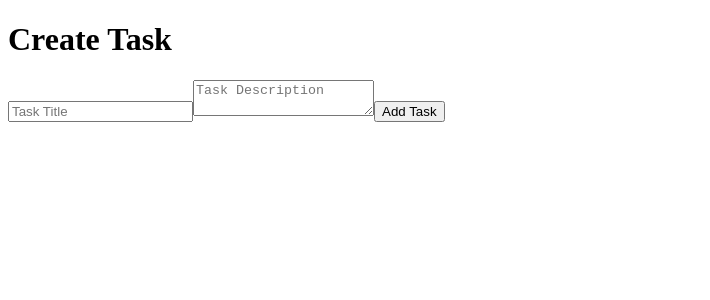
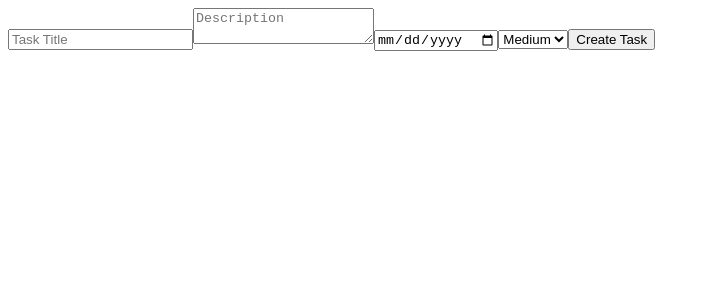
Before and after one commit to WhatToDo-App/Frontend, a React (Create React App) app in the folder whattodo-frontend/: page /create in a window 1280 px wide. Shown: the top 300 px of the page, without its empty margins (0-710 px from the left). Built offline with nearby package versions, Linux system fonts and the light colour scheme.

Commit message:
Update CreateTask.js

```diff
--- a/whattodo-frontend/src/pages/CreateTask.js
+++ b/whattodo-frontend/src/pages/CreateTask.js
@@ -4,28 +4,37 @@ import axios from 'axios';
 const CreateTask = () => {
     const [title, setTitle] = useState('');
     const [description, setDescription] = useState('');
-  const [error, setError] = useState(null);
-  const [success, setSuccess] = useState(false);
+    const [dueDate, setDueDate] = useState('');
+    const [priority, setPriority] = useState('medium');
 
     const handleSubmit = async (e) => {
         e.preventDefault();
-    setError(null);
-    setSuccess(false);
+
+        const newTask = {
+            title,
+            description,
+            due_date: dueDate,
+            priority,
+        };
 
         try {
-      await axios.post('http://127.0.0.1:8000/api/tasks/', { title, description });
+            const response = await axios.post('/api/tasks/', newTask, {
+                headers: {
+                    Authorization: `Bearer ${localStorage.getItem('token')}`, // Adjust based on your auth method
+                },
+            });
+            console.log('Task created:', response.data);
+            // Optionally reset the form or display a success message
             setTitle('');
             setDescription('');
-      setSuccess(true);
+            setDueDate('');
+            setPriority('medium');
         } catch (error) {
-      setError("Error creating task.");
-      console.error("Error creating task:", error);
+            console.error('Error creating task:', error);
         }
     };
 
     return (
-    <div>
-      <h1>Create Task</h1>
         <form onSubmit={handleSubmit}>
             <input
                 type="text"
@@ -37,13 +46,23 @@ const CreateTask = () => {
             <textarea
                 value={description}
                 onChange={(e) => setDescription(e.target.value)}
-          placeholder="Task Description"
+                placeholder="Description"
+            ></textarea>
+            <input
+                type="date"
+                value={dueDate}
+                onChange={(e) => setDueDate(e.target.value)}
             />
-        <button type="submit">Add Task</button>
+            <select
+                value={priority}
+                onChange={(e) => setPriority(e.target.value)}
+            >
+                <option value="low">Low</option>
+                <option value="medium">Medium</option>
+                <option value="high">High</option>
+            </select>
+            <button type="submit">Create Task</button>
         </form>
-      {success && <p>Task created successfully!</p>}
-      {error && <p>{error}</p>}
-    </div>
     );
 };
 
```
Lines whose indentation alone changed are shown as unchanged.
